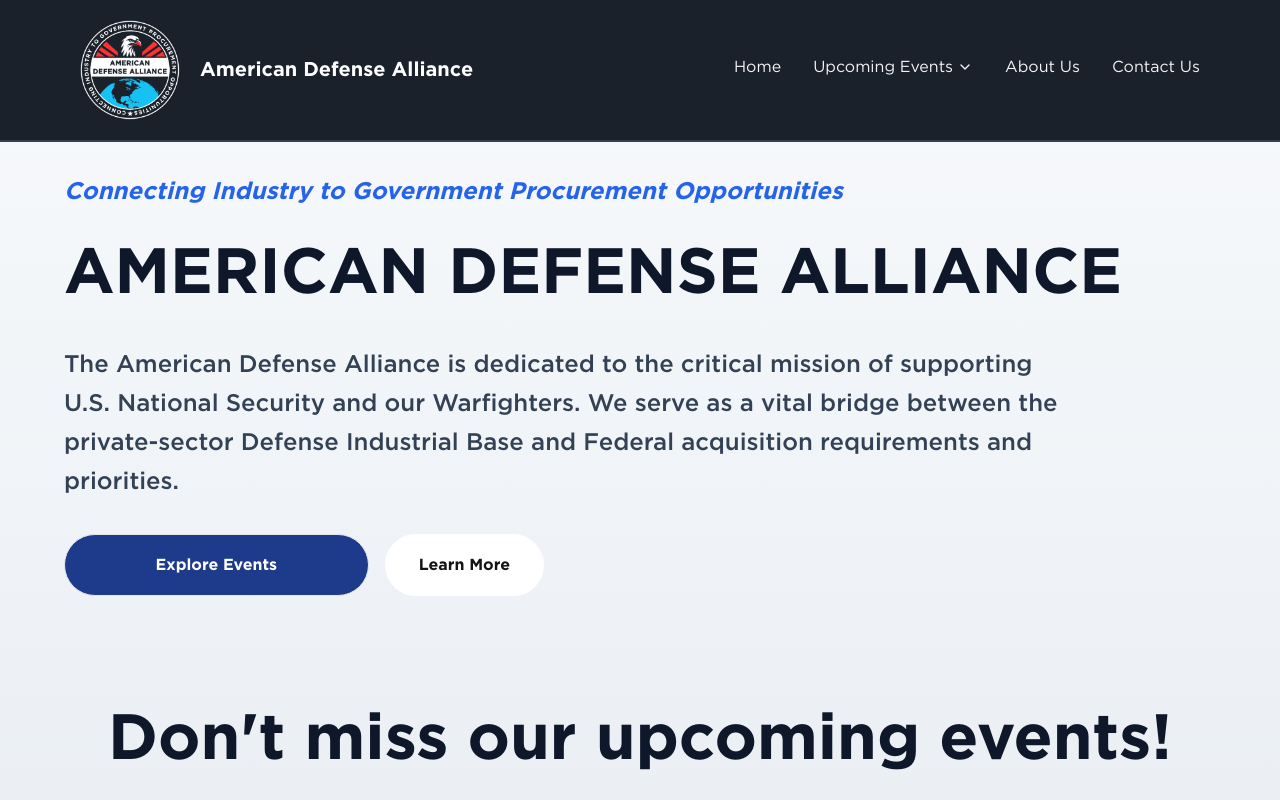
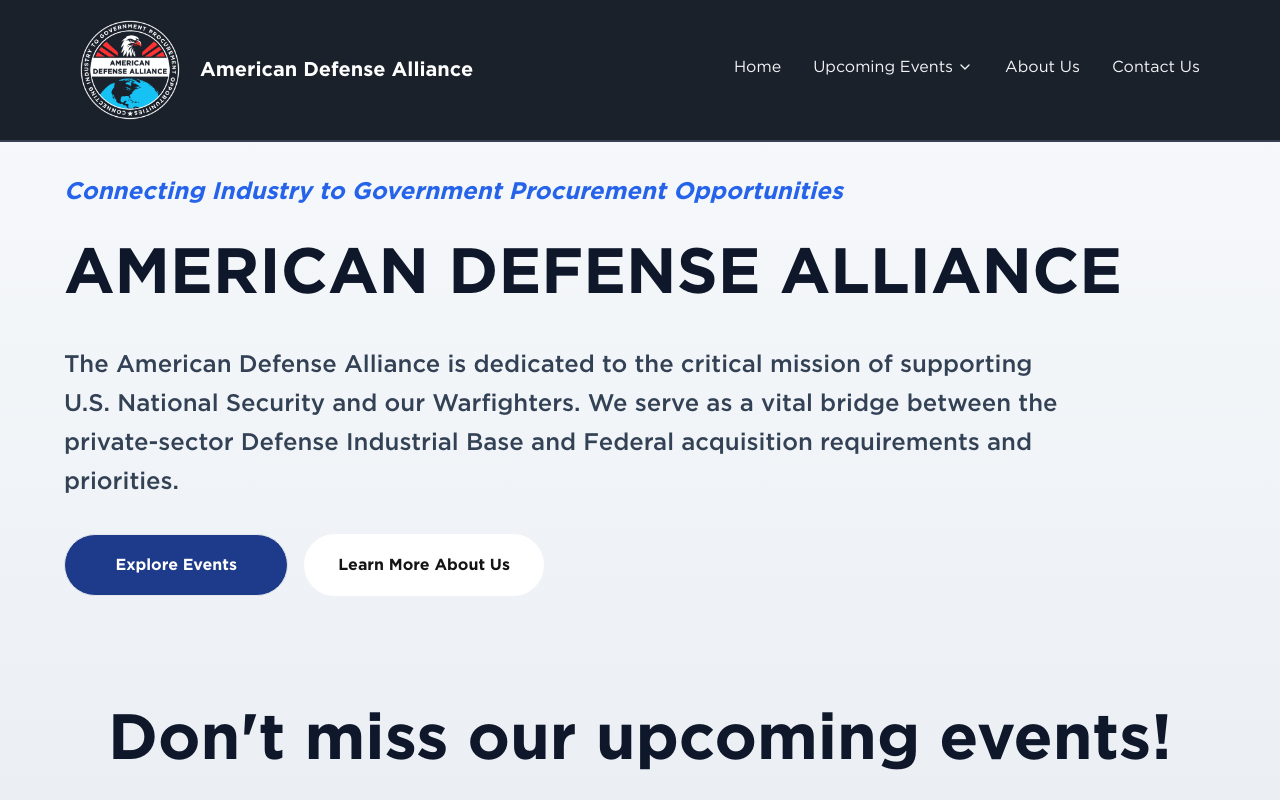
Before and after one commit to masonym/ada-website, a Next.js app: page / in a window 1280 px wide. Shown: the top 800 px of the page. Built offline with nearby package versions, Linux system fonts and the light colour scheme.

Commit message:
Updated learn more button text to be SEO friendly

```diff
--- a/src/app/components/Header.tsx
+++ b/src/app/components/Header.tsx
@@ -24,7 +24,7 @@ const Header = () => {
             className="text-lg py-3 px-6"
           />
           <Button
-            title="Learn More"
+            title="Learn More About Us"
             variant="btn_white_text"
             link="/about"
             className="text-lg py-3 px-6 border-2 border-blue-600 text-blue-600 hover:bg-blue-600 hover:text-white transition-all duration-300"
```
